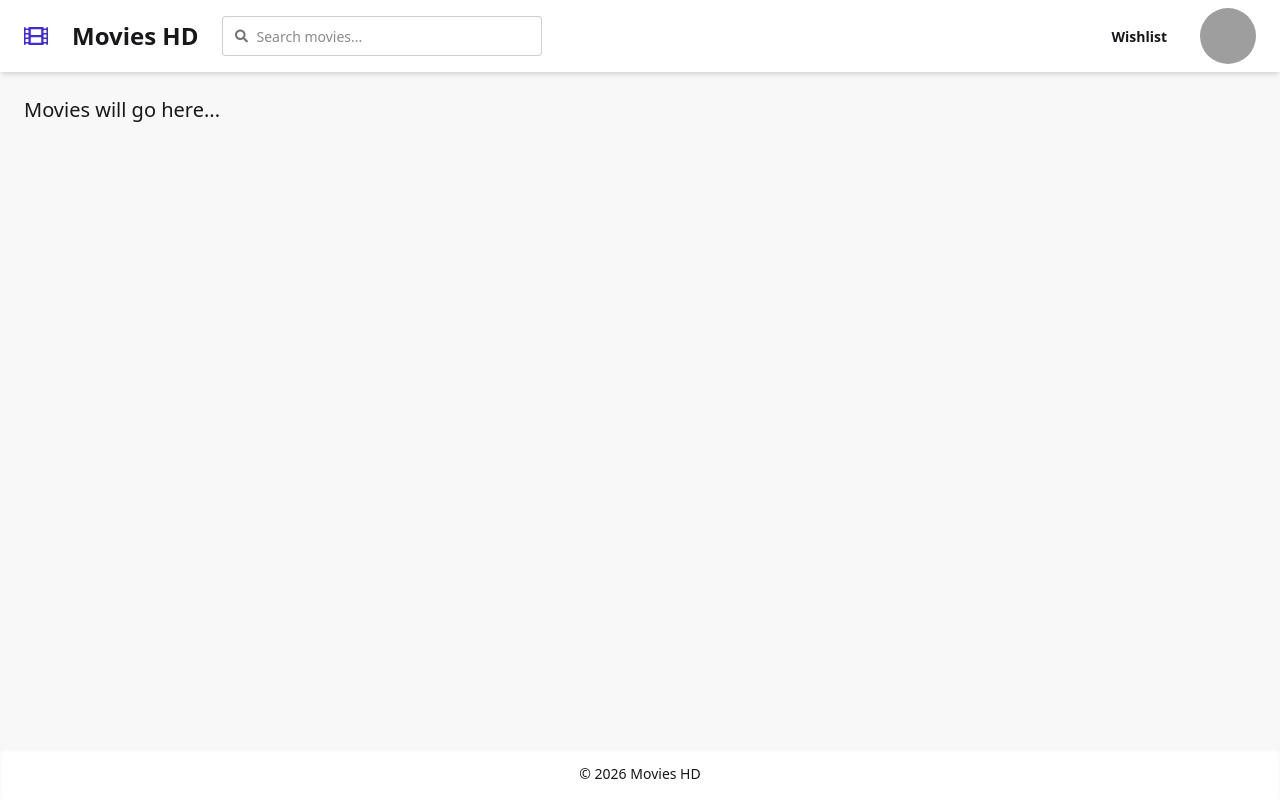
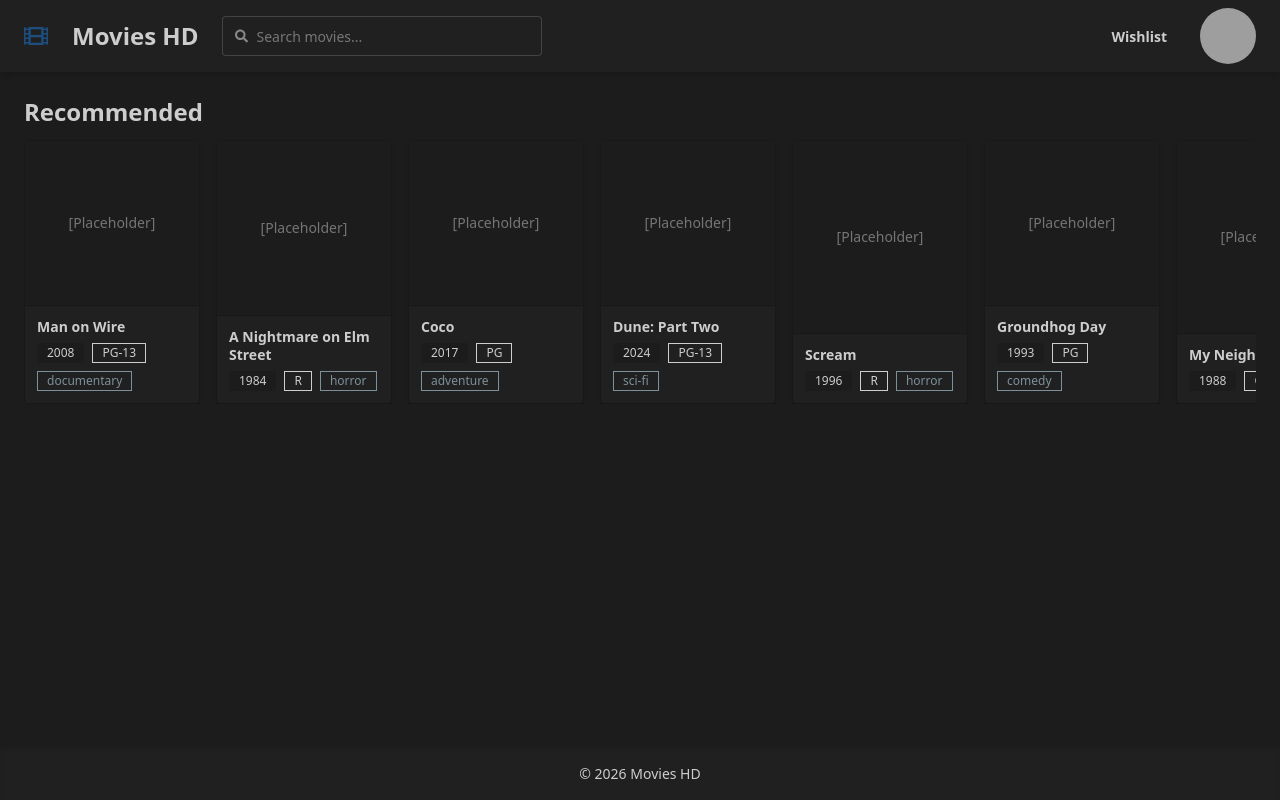
Before and after one commit to Hugo-NCF/MiniProject04, a React (Vite) app: page / in a window 1280 px wide. Built offline with nearby package versions, Linux system fonts and the light colour scheme; grey boxes are pictures that could not be loaded.

Commit message:
Add base movie card and "Recommended" list to homepage

```diff
--- a/index.html
+++ b/index.html
@@ -1,5 +1,5 @@
 <!doctype html>
-<html lang="en">
+<html lang="en" data-theme="halloween">
   <head>
     <meta charset="UTF-8" />
     <meta name="viewport" content="width=device-width, initial-scale=1.0" />
--- a/src/App.jsx
+++ b/src/App.jsx
@@ -1,9 +1,10 @@
 import MovieSiteLayout from "./components/MovieSiteLayout";
+import Home from "./components/Home";
 
 export default function App() {
   return (
     <MovieSiteLayout>
-      <h2 className="text-xl">Movies will go here...</h2>
+      <Home />
     </MovieSiteLayout>
 
   )
--- /dev/null
+++ b/src/components/BaseMovieCard.jsx
@@ -0,0 +1,55 @@
+function splitBadges(value) {
+  if (!value) return [];
+  if (Array.isArray(value)) return value.filter(Boolean).map(String);
+  return String(value)
+    .split(",")
+    .map((v) => v.trim())
+    .filter(Boolean);
+}
+
+export default function BaseMovieCard({ movie, selected = false, onSelect }) {
+  const title = movie?.title ?? "Untitled";
+  const year = movie?.releasing_year;
+  const ageGroup = movie?.age_group;
+  const genres = splitBadges(movie?.genre).slice(0, 2);
+
+  return (
+    <div
+      role="button"
+      tabIndex={0}
+      onClick={() => onSelect?.(movie)}
+      onKeyDown={(e) =>
+        e.key === "Enter" || e.key === " " ? onSelect?.(movie) : null
+      }
+      className={[
+        "card bg-base-100 border border-base-300 shadow-sm cursor-pointer",
+        "transition hover:shadow-md hover:border-base-content",
+        "focus-visible:outline-none focus-visible:ring-2 focus-visible:ring-base-content",
+        "w-full h-full",
+        selected ? "border-2 border-base-content shadow-md" : "",
+      ].join(" ")}
+    >
+      <div className="flex flex-col h-full">
+        {/* Placeholder poster area */}
+        <div className="flex-1 bg-base-200 border-b border-base-300 flex items-center justify-center">
+          <span className="text-base-content/50 text-sm font-medium">[Placeholder]</span>
+        </div>
+
+        {/* Essential info anchored at the bottom */}
+        <div className="p-3 space-y-2">
+          <h3 className="text-sm font-semibold leading-tight line-clamp-2">{title}</h3>
+
+          <div className="flex flex-wrap gap-2 items-center">
+            {year != null && <span className="badge badge-sm badge-ghost">{year}</span>}
+            {ageGroup && <span className="badge badge-sm badge-outline">{ageGroup}</span>}
+            {genres.map((g) => (
+              <span key={g} className="badge badge-sm badge-secondary badge-outline">
+                {g}
+              </span>
+            ))}
+          </div>
+        </div>
+      </div>
+    </div>
+  );
+}
--- /dev/null
+++ b/src/components/Home.jsx
@@ -0,0 +1,69 @@
+import { useEffect, useState } from "react";
+import RecommendedRow from "./RecommendedRow";
+
+function getMovieKey(movie) {
+  return `${movie?.title ?? "movie"}-${movie?.releasing_year ?? ""}`;
+}
+
+export default function Home() {
+  const [movies, setMovies] = useState([]);
+  const [loading, setLoading] = useState(true);
+  const [errorMsg, setErrorMsg] = useState("");
+  const [selectedKey, setSelectedKey] = useState(null);
+
+  useEffect(() => {
+    let cancelled = false;
+
+    async function load() {
+      try {
+        setLoading(true);
+        setErrorMsg("");
+
+        const res = await fetch("/movies.json");
+        if (!res.ok) throw new Error(`Failed to load /movies.json (${res.status})`);
+
+        const data = await res.json();
+        const list = Array.isArray(data) ? data : [];
+
+        if (!cancelled) setMovies(list);
+      } catch (e) {
+        if (!cancelled) setErrorMsg(e?.message ?? "Failed to load movies.");
+      } finally {
+        if (!cancelled) setLoading(false);
+      }
+    }
+
+    load();
+    return () => {
+      cancelled = true;
+    };
+  }, []);
+
+  if (loading) {
+    return (
+      <div className="flex items-center justify-center py-12">
+        <span className="loading loading-spinner loading-lg" />
+      </div>
+    );
+  }
+
+  if (errorMsg) {
+    return (
+      <div className="alert alert-error">
+        <span>{errorMsg}</span>
+      </div>
+    );
+  }
+
+  return (
+    <div className="space-y-8">
+      <RecommendedRow
+        movies={movies}
+        count={12}
+        selectedKey={selectedKey}
+        getMovieKey={getMovieKey}
+        onSelect={(movie) => setSelectedKey(getMovieKey(movie))}
+      />
+    </div>
+  );
+}
--- /dev/null
+++ b/src/components/RecommendedRow.jsx
@@ -0,0 +1,54 @@
+import { useMemo } from "react";
+import BaseMovieCard from "./BaseMovieCard";
+
+function shuffleInPlace(arr) {
+  for (let i = arr.length - 1; i > 0; i--) {
+    const j = Math.floor(Math.random() * (i + 1));
+    [arr[i], arr[j]] = [arr[j], arr[i]];
+  }
+}
+
+function pickRandomSubset(list, count) {
+  const arr = [...list];
+  shuffleInPlace(arr);
+  return arr.slice(0, Math.min(count, arr.length));
+}
+
+function defaultMovieKey(movie) {
+  return `${movie?.title ?? "movie"}-${movie?.releasing_year ?? ""}`;
+}
+
+export default function RecommendedRow({
+  movies = [],
+  count = 12,
+  selectedKey = null,
+  getMovieKey = defaultMovieKey,
+  onSelect,
+}) {
+  const recommended = useMemo(() => pickRandomSubset(movies, count), [movies, count]);
+
+  if (!recommended.length) return null;
+
+  return (
+    <section className="space-y-3">
+      <h2 className="text-2xl font-semibold">Recommended</h2>
+
+      <div className="carousel carousel-center w-full space-x-4 rounded-box">
+        {recommended.map((m, idx) => (
+          <div
+            key={`${getMovieKey(m)}-${idx}`}
+            className="carousel-item w-44"
+          >
+            <div className="w-full aspect-2/3">
+              <BaseMovieCard
+                movie={m}
+                selected={getMovieKey(m) === selectedKey}
+                onSelect={onSelect}
+              />
+            </div>
+          </div>
+        ))}
+      </div>
+    </section>
+  );
+}
--- a/src/index.css
+++ b/src/index.css
@@ -1,5 +1,7 @@
 @import "tailwindcss";
-@plugin "daisyui";
+@plugin "daisyui" {
+  themes: business --default, dark --prefersdark, light;
+}
 
 :root {
   font-family: system-ui, Avenir, Helvetica, Arial, sans-serif;
```
Also changed, not shown: 1 other file (tests, documents, lock files or other folders).
